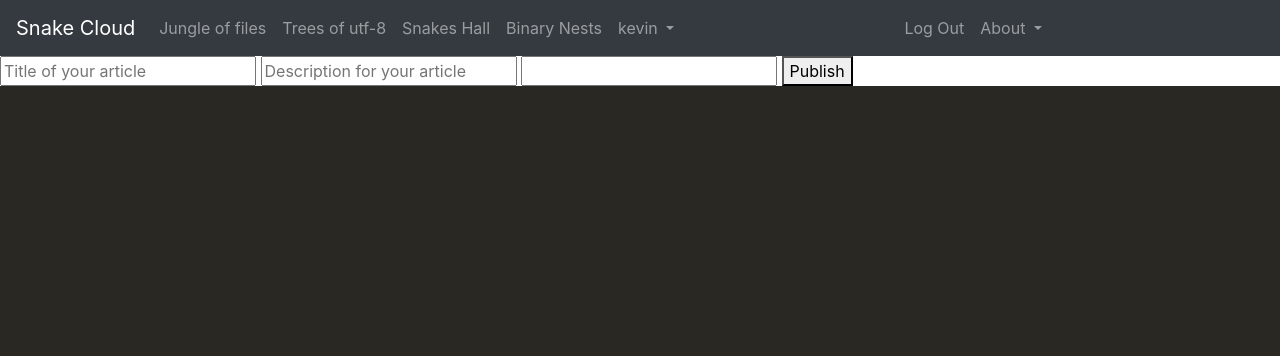
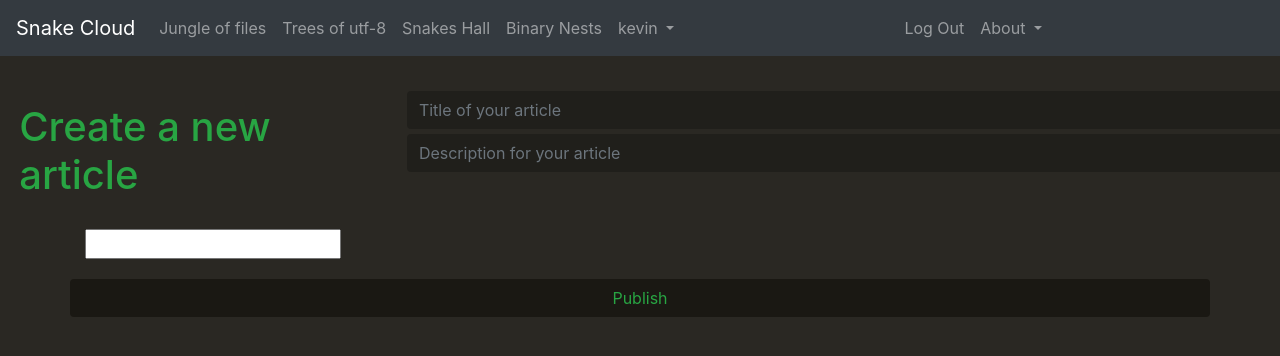
Before and after one commit to KevBoyz/Snake-Cloud, a Django app: page /hall/new/ in a window 1280 px wide. Shown: the top 356 px of the page. Run offline with Django 4.2, Linux system fonts and the light colour scheme; a user stored in the database is signed in.

Commit message:
general update

```diff
--- a/SnakeCloud/snakeshall/urls.py
+++ b/SnakeCloud/snakeshall/urls.py
@@ -3,7 +3,7 @@ from . import views
 
 
 urlpatterns = [
-    path('', views.dashboard),
+    path('', views.dashboard, name='dash'),
     path('new/', views.new_article),
     path('articles/<str:article>', views.article)
 ]
--- a/SnakeCloud/snakeshall/views.py
+++ b/SnakeCloud/snakeshall/views.py
@@ -1,4 +1,4 @@
-from django.shortcuts import render
+from django.shortcuts import render, redirect
 from .forms import QuillFieldForm
 from .models import QuillPost
 from django.contrib.auth.decorators import login_required
@@ -14,7 +14,7 @@ def dashboard(request):
 def new_article(request):
     if request.method == 'POST':
         if not request.POST.get('content'):
-            return render(request, 'hall/test.html', {'form': QuillFieldForm()})
+            return render(request, 'hall/dashboard.html', {'form': QuillFieldForm()})
         else:
             quill = QuillPost(
                 title=request.POST.get('title'),
@@ -23,7 +23,9 @@ def new_article(request):
                 content=request.POST.get('content')
             )
             quill.save()
-    return render(request, 'hall/new_article.html', {'form': QuillFieldForm()})
+            return redirect('/hall')
+    else:
+        return render(request, 'hall/new_article.html', {'form': QuillFieldForm()})
 
 
 @login_required(login_url='/auth/login/')
--- a/SnakeCloud/templates/base.html
+++ b/SnakeCloud/templates/base.html
@@ -5,6 +5,20 @@
     <meta http-equiv="X-UA-Compatible" content="IE=edge">
     <meta name="viewport" content="width=device-width, initial-scale=1.0">
     <link rel="stylesheet" href="https://cdn.jsdelivr.net/npm/bootstrap@4.1.3/dist/css/bootstrap.min.css" integrity="sha384-MCw98/SFnGE8fJT3GXwEOngsV7Zt27NXFoaoApmYm81iuXoPkFOJwJ8ERdknLPMO" crossorigin="anonymous">
+    <style>
+        ::-webkit-scrollbar { /* width */
+            width: 10px;
+        }
+        ::-webkit-scrollbar-track { /* Track */
+            background: #292927;
+        }
+        ::-webkit-scrollbar-thumb { /* Handle */
+            background: rgb(95, 93, 93);
+        }
+        ::-webkit-scrollbar-thumb:hover { /* Handle on hover */
+            background: #555;
+        }
+    </style>
     {% block 'head' %}{% endblock %}
     <title>{% block title %}Snake Cloud{% endblock %}</title>
 </head>
--- a/SnakeCloud/templates/hall/dashboard.html
+++ b/SnakeCloud/templates/hall/dashboard.html
@@ -63,9 +63,9 @@ small {
   </div>
 </div>
 
-<div class="dark" style="display:flex; padding: 25px 0 0 5%; flex-wrap: wrap;">
+<div class="dark" style="display:flex; padding: 25px 0 0 5.7%; flex-wrap: wrap;">
   {% for article in articles %}
-    <a href="/hall/articles/{{article.title}}" class="contrast" style="margin: 5px;">
+    <a href="/hall/articles/{{article.title}}" class="contrast" style="margin: 5px; max-width: 18%; width: 19%">
       <div class="contrast p-3">
         <h4>{{article.title}}</h4>
         <p>{{article.description}}</p>
--- a/SnakeCloud/templates/hall/new_article.html
+++ b/SnakeCloud/templates/hall/new_article.html
@@ -20,13 +20,16 @@
     a:hover{
         text-decoration: none;
     }
-    .dark, html{
+    .dark, html, form, main, body{
       background-color: #2a2823;
       color: #28a543;
   }
   .form-control{
     background-color: #201f1b;
     color: #218838;
+    border: none;
+    margin: 5px;
+    width: 100%;
 }
 .form-control:hover{
     background-color: #242221;
@@ -43,14 +46,38 @@
 small {
    color: #10cc3c;
 }
+.ql-toolbar {
+background: #9a9
+}
+.ql-editor{
+color: #ddd;
+}
+.ql-editor strong{
+  color: #28ca43;
+}
+.ql-editor a{
+  color: #18ca23;
+}
   </style>
 {% endblock %}
 
 {% block  content %}
     <form action="" method="POST">{% csrf_token %}
-      <input type="text" name="title" placeholder="Title of your article">
-      <input type="text" name="description" placeholder="Description for your article">
-        {{ form.content }}
-      <button type="submit">Publish</button>
+        <div style="display:flex; margin: 30px 0 30px 0 ">
+            <h1 class="dark" style="padding-top:1.3%; margin: 0 0 0 1.5%">
+                Create a new article
+            </h1>
+            <div style="width: 70%; margin-left: .7%">
+               <input type="text" class="form-control" name="title" placeholder="Title of your article">
+               <input type="text" class="form-control" name="description" placeholder="Description for your article">
+            </div>
+        </div>
+        <div class="container">
+            {{ form.content }}
+        </div>
+        <div class="container" style="margin-top: 20px; padding:0">
+            <button type="submit" class='dark btn' style="width: 100%; background: #1a1813">Publish</button>
+        </div>
+
     </form>
 {% endblock %}
--- a/SnakeCloud/templates/main/home.html
+++ b/SnakeCloud/templates/main/home.html
@@ -22,6 +22,11 @@
         <li><h4>10/07 Auth system (registration, login, logout)</h4></li>
         <li><h4>11/07 Userpage and auth/templates updated (login, register)</h4></li>
         <li><h4>12/07 Jungle templates (dashboard, upload) and upload system</h4></li>
+        <li><h4>13/07 Jungle download system and templates update (dashboard)</h4></li>
+        <li><h4>14/07 UTF8Trees templates and first tests</h4></li>
+        <li><h4>15/07 UTF8Trees dashboard system and models</h4></li>
+        <li><h4>16/07 UTF8Trees Room system (working now) </h4></li>
+        <li><h4>17/07 Articles system completed (hall) with Quill form</h4></li>
     </ul>
 
 {% endblock %}
--- a/SnakeCloud/templates/trees/dashboard.html
+++ b/SnakeCloud/templates/trees/dashboard.html
@@ -15,8 +15,6 @@
     .contrast a{
       color: #10dd3c;
       text-decoration: none;
-    }
-    .contrast a:hover{
     }
     .dark, html{
       background-color: #2a2823;
```
Also changed, not shown: SnakeCloud/templates/trees/room_page.html (+13 -1 lines), SnakeCloud/db.sqlite3.
